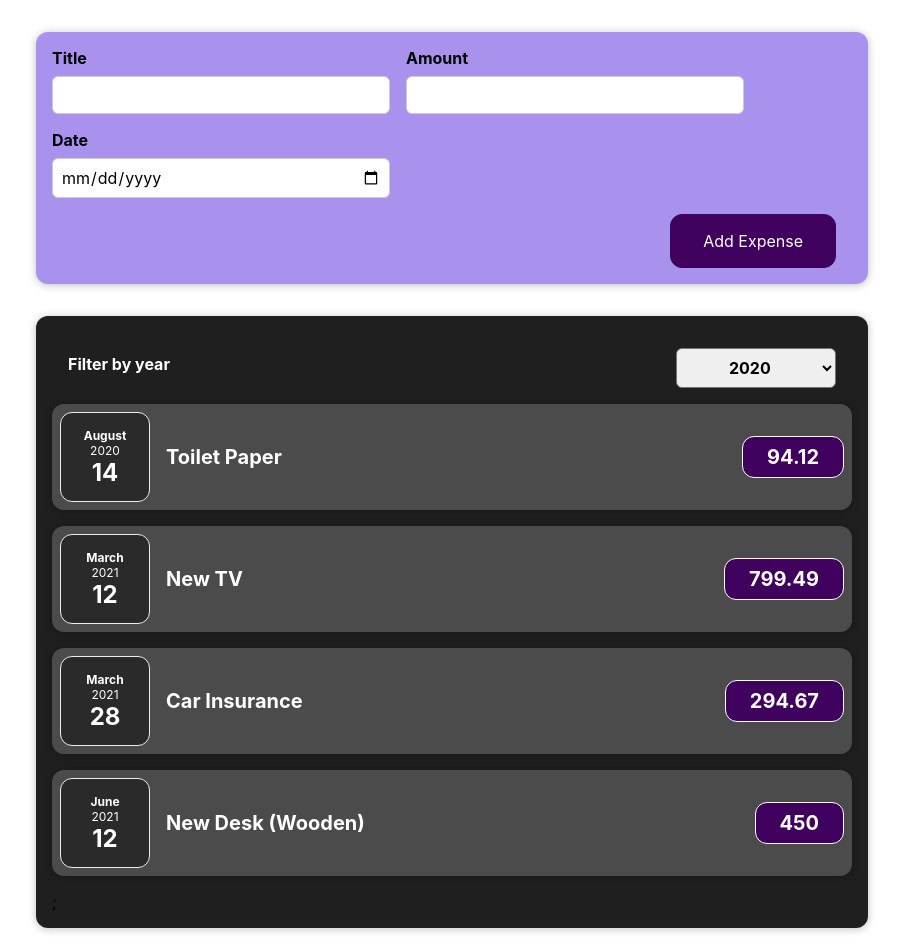
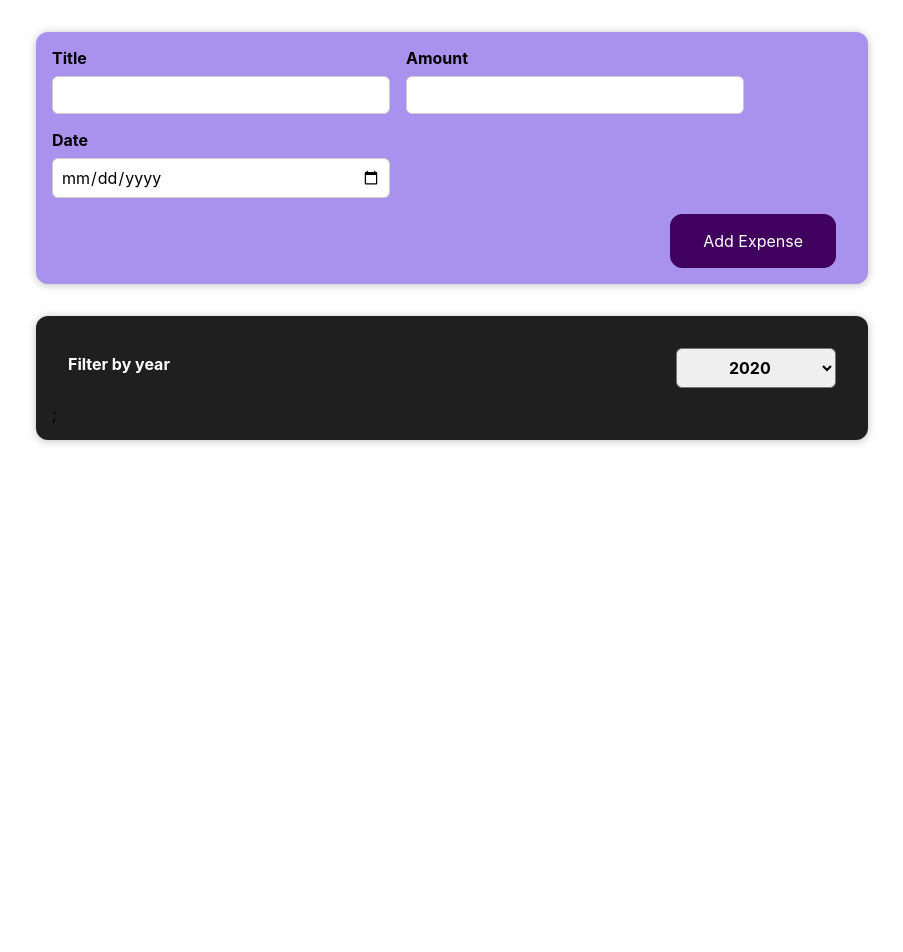
Before and after one commit to ptkhavare/react, a React (Create React App) app in the folder react-complete-guide/: page / in a window 1280 px wide. Shown: the top 952 px of the page, without its empty margins (188-1091 px from the left). After the commit the page ends 800 px from the top, so only its background shows below. Built offline with nearby package versions, Linux system fonts and the light colour scheme.

Commit message:
Added stateful list of expenses.

```diff
--- a/react-complete-guide/src/App.js
+++ b/react-complete-guide/src/App.js
@@ -2,44 +2,22 @@ import logo from "./logo.svg";
 import "./App.css";
 import Expenses from "./components/Expenses/Expenses";
 import NewExpense from "./components/NewExpense/NewExpense";
+import { useState } from "react";
+
 
 function App() {
-  const ExpenseItems = [
-    {
-      id: "e1",
-      title: "Toilet Paper",
-      amount: 94.12,
-      date: new Date(2020, 7, 14),
-    },
-    {
-      id: "e2",
-      title: "New TV",
-      amount: 799.49,
-      date: new Date(2021, 2, 12),
-    },
-    {
-      id: "e3",
-      title: "Car Insurance",
-      amount: 294.67,
-      date: new Date(2021, 2, 28),
-    },
-    {
-      id: "e4",
-      title: "New Desk (Wooden)",
-      amount: 450,
-      date: new Date(2021, 5, 12),
-    },
-  ];
+  const [expenses,setExpenses] = useState([]);
 
   const onAddExpenseHandler = (addedExpenseData) => {
-    console.log("In App");
-    console.log(addedExpenseData);
+    setExpenses(prevExpenses => {
+      return [...prevExpenses, addedExpenseData];
+    })
   };
 
   return (
     <div>
       <NewExpense onAddExpense={onAddExpenseHandler} />
-      <Expenses items={ExpenseItems} />
+      <Expenses items={expenses} />
     </div>
   );
 }
--- a/react-complete-guide/src/components/Expenses/Expenses.js
+++ b/react-complete-guide/src/components/Expenses/Expenses.js
@@ -17,7 +17,10 @@ function Expenses(props) {
         onYearSelect={onYearSelectHandler}
       />
       {props.items.map((e) => (
-        <ExpenseItem title={e.title} amount={e.amount} date={e.date} />
+        <ExpenseItem
+          title={e.title}
+          amount={e.amount}
+          date={e.date} />
       ))}
       ;
     </Card>
```
